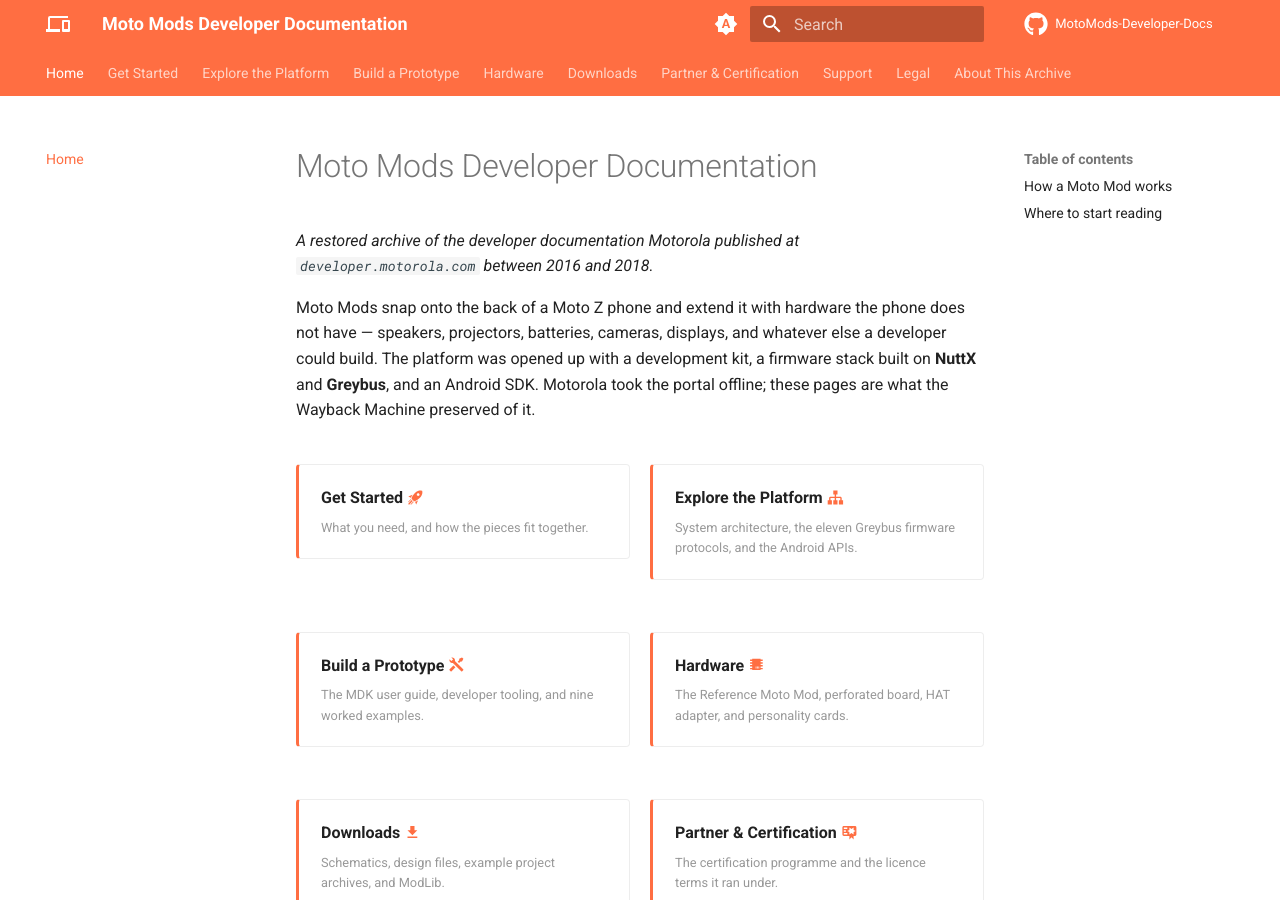
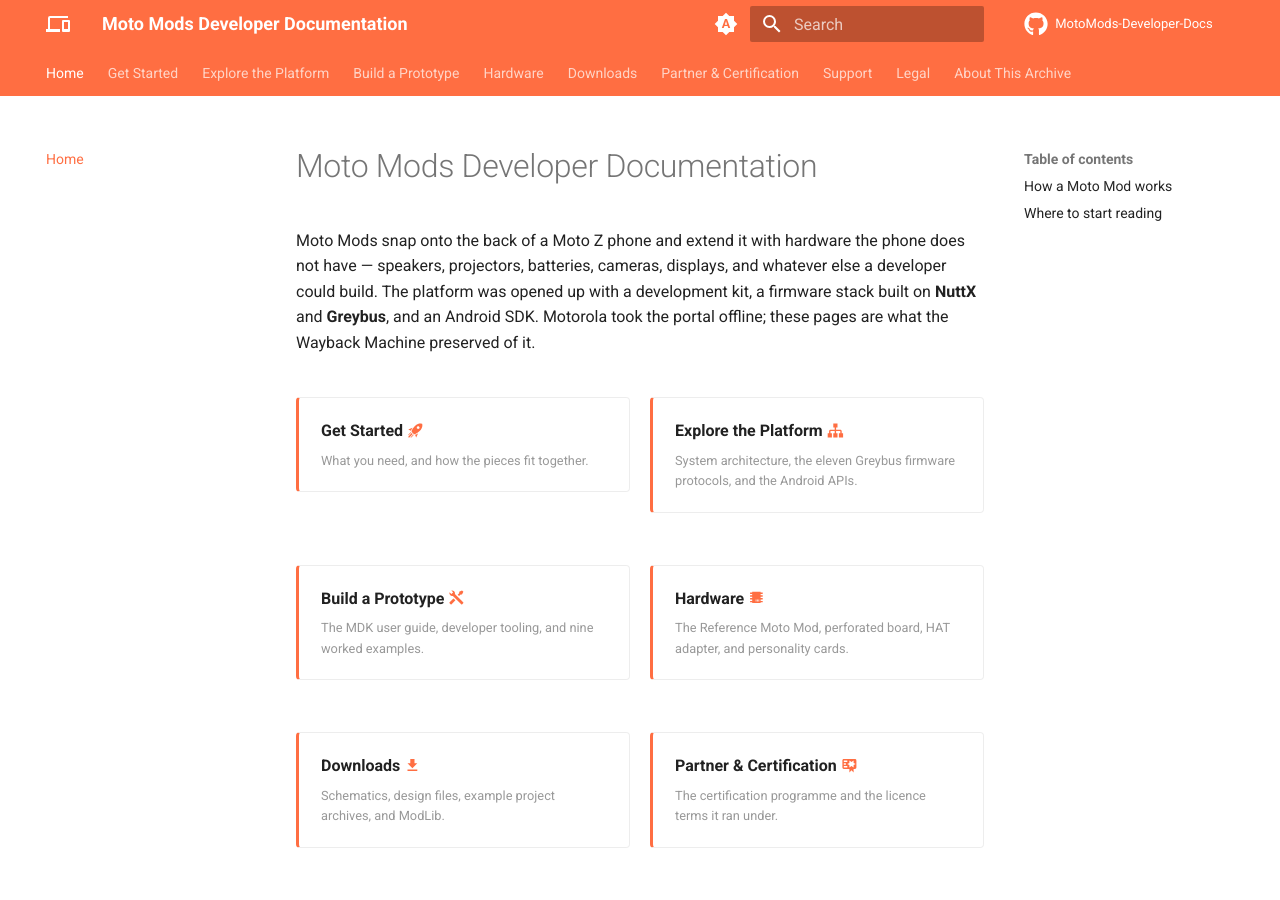
Before and after one commit to jksim/MotoMods-Developer-Docs, an MkDocs documentation site: the page built from docs/index.md, in a window 1280 px wide and 900 px high. Built offline with MkDocs 1.6.1 and Material for MkDocs 9.7.7, drawn with Linux system fonts in a browser that asks for light colours; comment, search, counter and statistics services are not loaded.

Commit message:
Describe the platform, not the archive, in the site description

```diff
--- a/docs/index.md
+++ b/docs/index.md
@@ -3,9 +3,6 @@
 ---
 
 # Moto Mods Developer Documentation
-
-*A restored archive of the developer documentation Motorola published at
-`developer.motorola.com` between 2016 and 2018.*
 
 Moto Mods snap onto the back of a Moto Z phone and extend it with hardware the
 phone does not have — speakers, projectors, batteries, cameras, displays, and
--- a/mkdocs.yml
+++ b/mkdocs.yml
@@ -1,8 +1,9 @@
 # Generated by tools/gen_mkdocs.py — edit that script, not this file.
 site_name: Moto Mods Developer Documentation
 site_description: >-
-  A restored archive of the Moto Mods developer documentation originally
-  published at developer.motorola.com, rebuilt from Wayback Machine captures.
+  Developer documentation for Moto Mods: system architecture, the Greybus
+  firmware protocols, the Android SDK, the Mods Development Kit, and worked
+  hardware examples.
 site_url: https://jksim.github.io/MotoMods-Developer-Docs/
 repo_url: https://github.com/jksim/MotoMods-Developer-Docs
 repo_name: MotoMods-Developer-Docs
```
Also changed, not shown: 1 other file.
